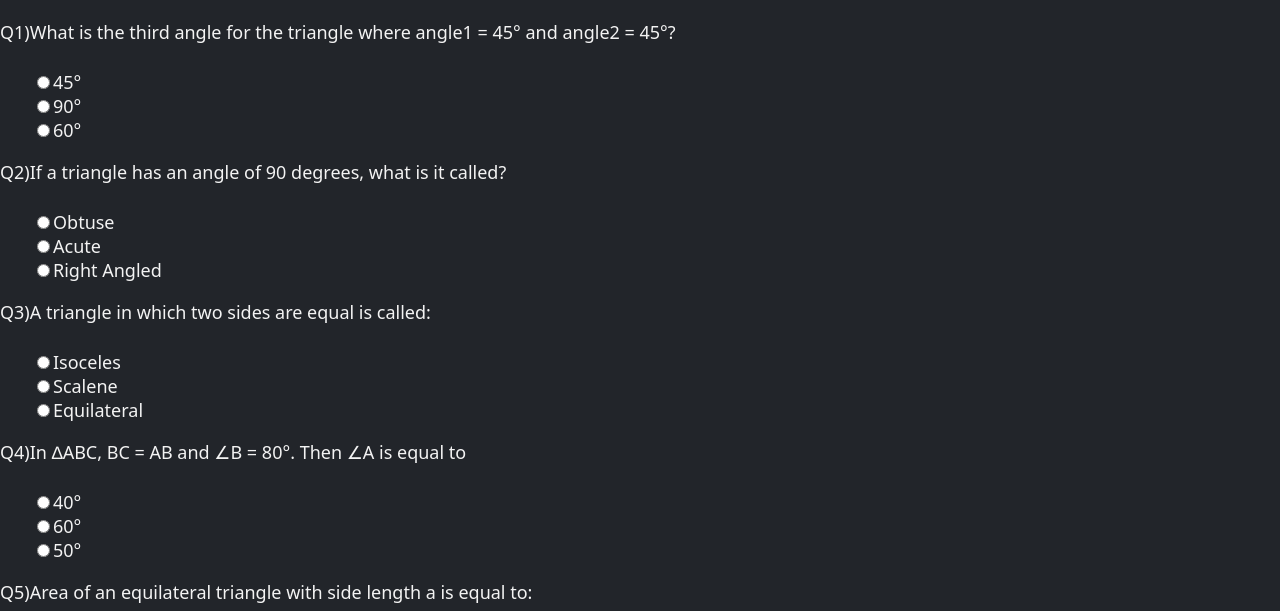
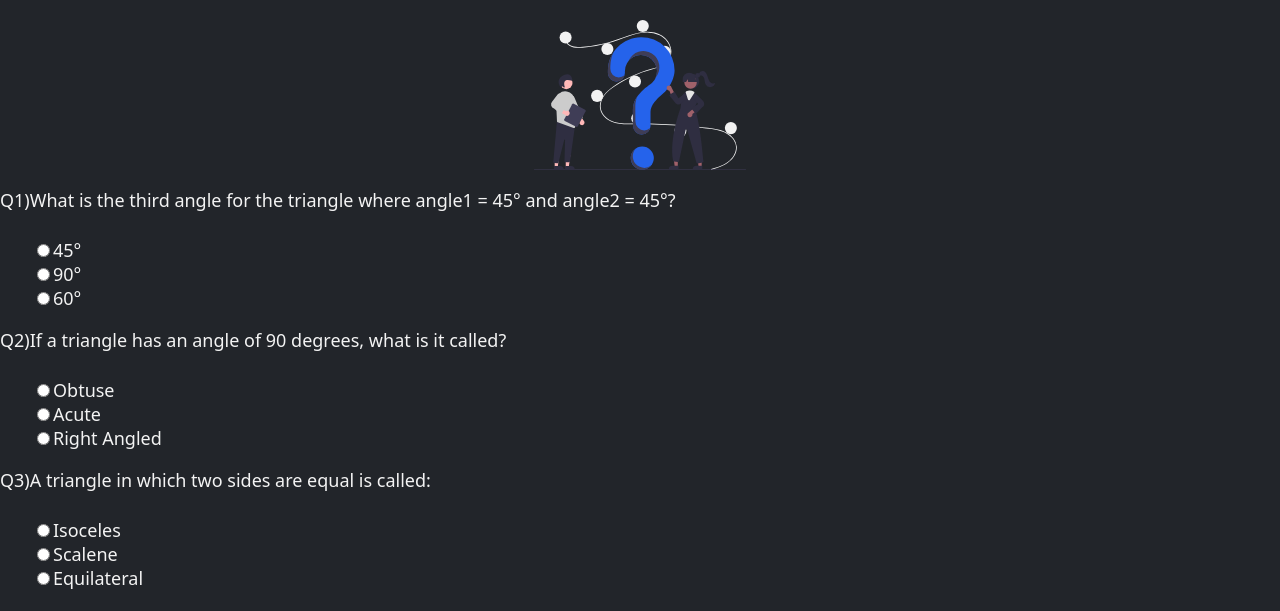
Before and after one commit to siddharth-reddy-1607/Fun-With-Triangles, a plain HTML site: page quiz.html in a window 1280 px wide. Shown: the part 174-785 px from the top of the page. Drawn offline with Linux system fonts and the light colour scheme.

Commit message:
Added Hero Image on Quiz

```diff
--- a/quiz.html
+++ b/quiz.html
@@ -18,6 +18,7 @@
         </div>
     </nav>
     <h2>Quiz</h2>
+    <div class="container"><img src="Images/HeroImage.svg"></div>
     <form id="question-form">
         <p>Q1)What is the third angle for the triangle where angle1 = 45° and angle2 = 45°?</p>
         <div class="options-container">
--- a/styles.css
+++ b/styles.css
@@ -63,6 +63,12 @@ h2
     text-align: center;
     padding: 1rem;
 }
+img
+{
+    margin: auto;
+    max-width: 250px;
+    max-height: 150px;
+}
 
 #formula
 {
```
Also changed, not shown: Images/HeroImage.svg (added).
